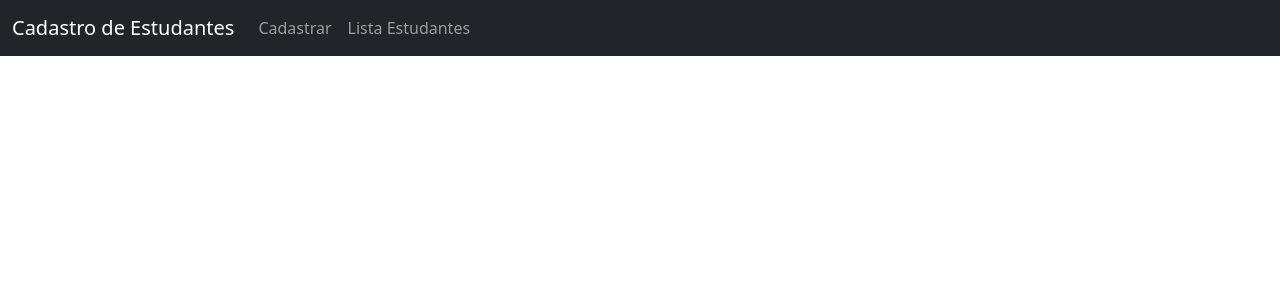
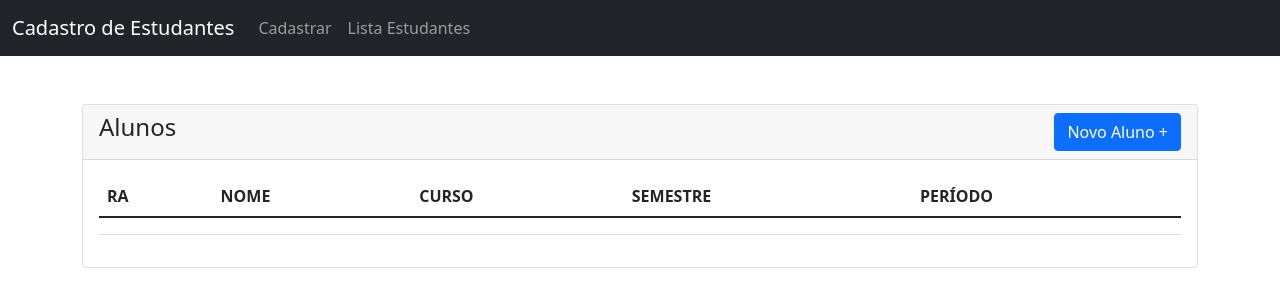
Before and after one commit to naovaipq/cadEstudantes-angular, an Angular app: page /detalhes in a window 1280 px wide. Shown: the top 304 px of the page. Built offline with nearby package versions, Linux system fonts and the light colour scheme.

Commit message:
add template list-alunos

```diff
--- a/src/app/componentes/list-alunos/list-alunos.component.html
+++ b/src/app/componentes/list-alunos/list-alunos.component.html
@@ -1 +1,34 @@
-<p>list-alunos works!</p>
+<div class="container mt-5">
+    <div class="card">
+        <h5 class="card-header">
+            <div class="float-start">
+                <h4>Alunos</h4>
+            </div>
+            <div class="float-end">
+                <a class="btn btn-primary" routerLink="/cadastro">Novo Aluno +</a>
+            </div>
+        </h5>
+        <div class="card-body">
+            <table class="table table-hover">
+                <thead>
+                  <tr>
+                    <th scope="col">RA</th>
+                    <th scope="col">NOME</th>
+                    <th scope="col">CURSO</th>
+                    <th scope="col">SEMESTRE</th>
+                    <th scope="col">PERÍODO</th>
+                  </tr>
+                </thead>
+                <tbody>
+                  <tr>
+                    <th scope="row"></th>
+                    <td></td>
+                    <td></td>
+                    <td></td>
+                    <td></td>
+                  </tr>
+                </tbody>
+              </table>
+        </div>
+    </div>
+</div>
--- a/src/app/componentes/list-alunos/list-alunos.component.ts
+++ b/src/app/componentes/list-alunos/list-alunos.component.ts
@@ -1,7 +1,7 @@
 import { Component, OnInit } from '@angular/core';
 
 @Component({
-  selector: 'app-list-alunos',
+  selector: 'list-alunos',
   templateUrl: './list-alunos.component.html',
   styleUrls: ['./list-alunos.component.css']
 })
--- a/src/app/pages/detalhes/detalhes.component.html
+++ b/src/app/pages/detalhes/detalhes.component.html
@@ -1 +1,3 @@
 <navbar></navbar>
+
+<list-alunos></list-alunos>
```
Also changed, not shown: src/app/componentes/componentes.module.ts (+8 -3 lines).
